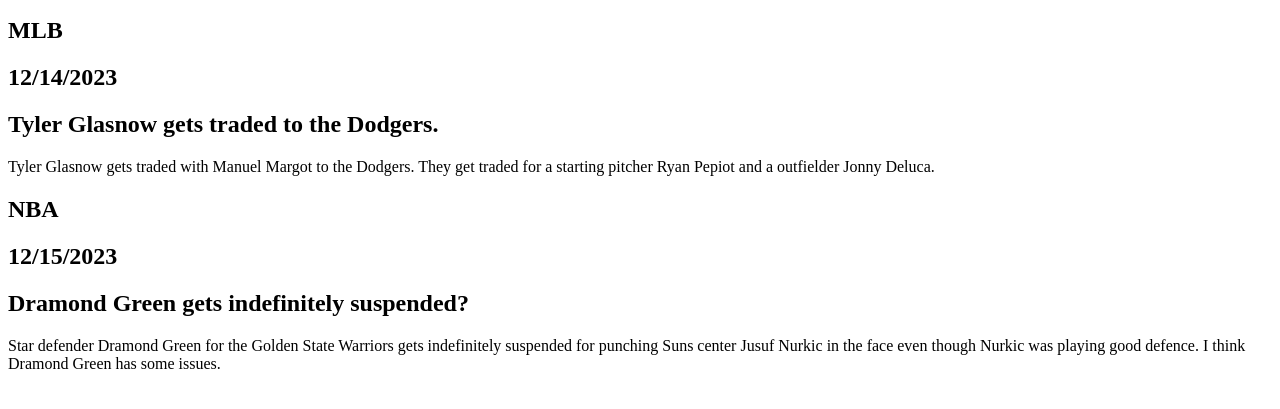
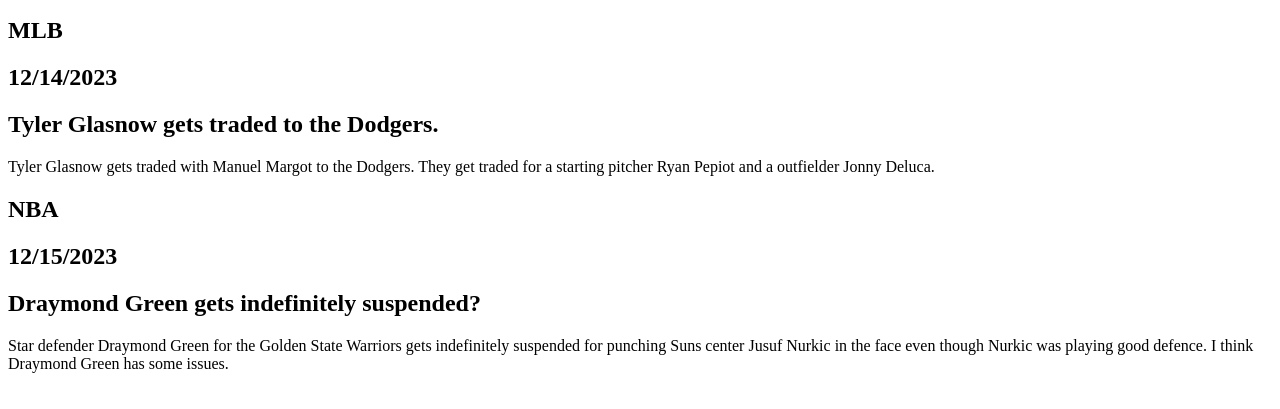
Before and after one commit to Stage282/RIT-Sports-Website, a plain HTML site: page index.html in a window 1280 px wide. Shown: the part 105-514 px from the top of the page. Drawn offline with Linux system fonts and the light colour scheme.

Commit message:
Update index.html

```diff
--- a/index.html
+++ b/index.html
@@ -10,7 +10,7 @@ to get straight into it.</p>
 Ryan Pepiot and a outfielder Jonny Deluca.</p>
 <h2>NBA</h2>
 <h2>12/15/2023</h2>
-<h2>Dramond Green gets indefinitely suspended?</h2>
-<p>Star defender Dramond Green for the Golden State Warriors gets indefinitely suspended for punching
-Suns center Jusuf Nurkic in the face even though Nurkic was playing good defence. I think Dramond
+<h2>Draymond Green gets indefinitely suspended?</h2>
+<p>Star defender Draymond Green for the Golden State Warriors gets indefinitely suspended for punching
+Suns center Jusuf Nurkic in the face even though Nurkic was playing good defence. I think Draymond
 Green has some issues.</p>
```
